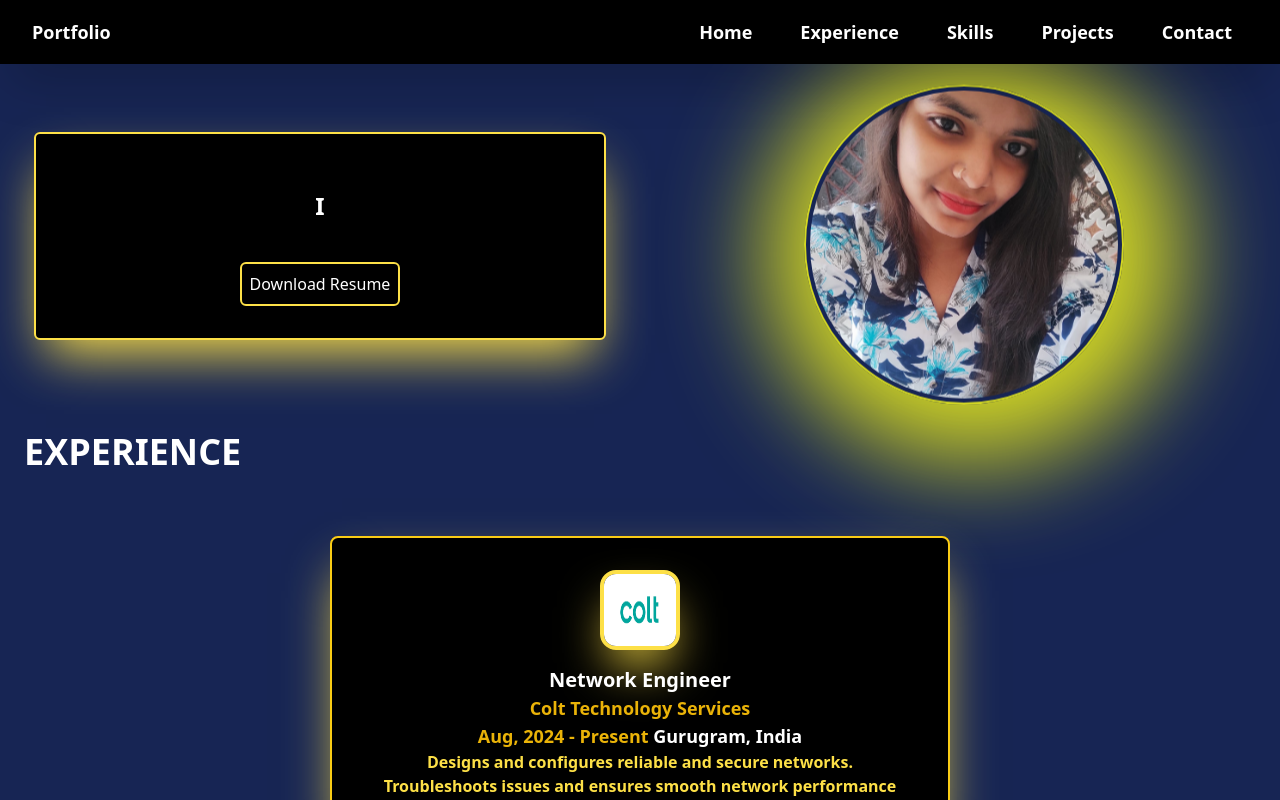
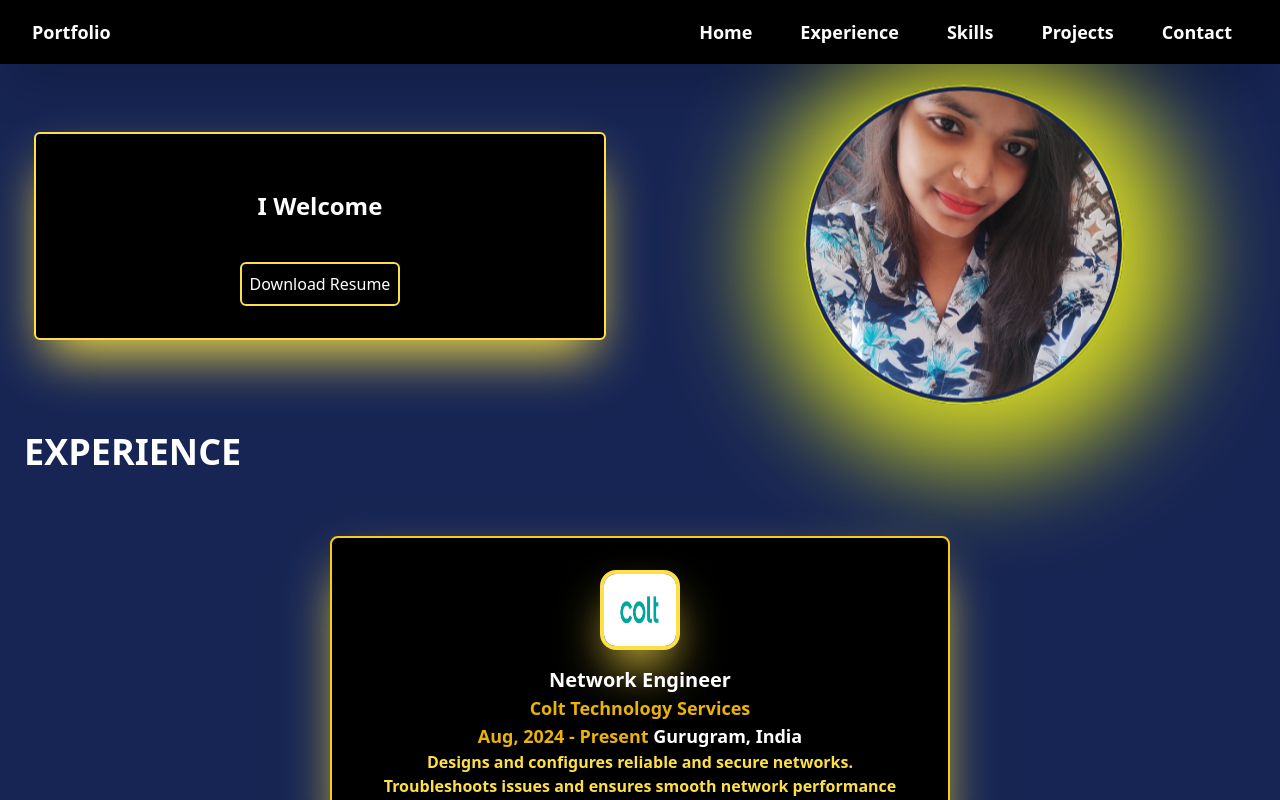
Before and after one commit to Kanchan9540/Portfolio, a React (Create React App) app: page / in a window 1280 px wide. Shown: the top 800 px of the page. Built offline with nearby package versions, Linux system fonts and the light colour scheme.

Commit message:
Fix Netlify build errors

```diff
--- a/src/Components/Home.js
+++ b/src/Components/Home.js
@@ -73,7 +73,7 @@ return (
       >
         <h1
           className='m-6 p-2 text-xl md:text-2xl font-bold text-white'
-        > <span ref={typedRef}></span></h1>
+        > <span ref={typedRef}></span>Welcome</h1>
 
         <a
           href={Pdf}
```
